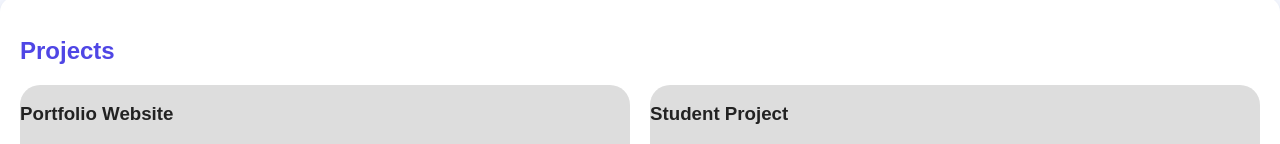
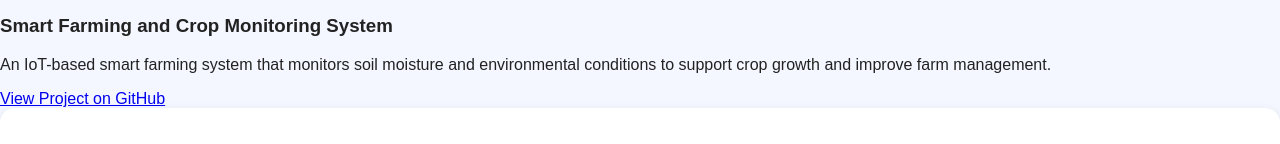
Before and after one commit to Punyashree966/portfolio, a plain HTML site: page index.html in a window 1280 px wide. Shown: the part 2742-2886 px from the top of the page. Drawn offline with Linux system fonts and the light colour scheme.

Commit message:
Add project card for Smart Farming system
Added project card for Smart Farming and Crop Monitoring System with a description and GitHub link.

```diff
--- a/index.html
+++ b/index.html
@@ -87,6 +87,21 @@ footer{background:#111827;color:white;text-align:center;padding:20px}
 </div>
 </div>
 <footer>© 2026 Punyashree M Portfolio</footer>
+    <!-- Smart Farming and Crop Monitoring System -->
+<div class="project-card">
+    <h3>Smart Farming and Crop Monitoring System</h3>
+
+    <p>
+        An IoT-based smart farming system that monitors
+        soil moisture and environmental conditions
+        to support crop growth and improve farm management.
+    </p>
+
+    <a href="https://github.com/YOUR-FRIEND-USERNAME/YOUR-REPOSITORY"
+       target="_blank">
+        View Project on GitHub
+    </a>
+</div>
 <section id="projects" class="card">
     <h2>Projects</h2>
     <div class="grid">
```
